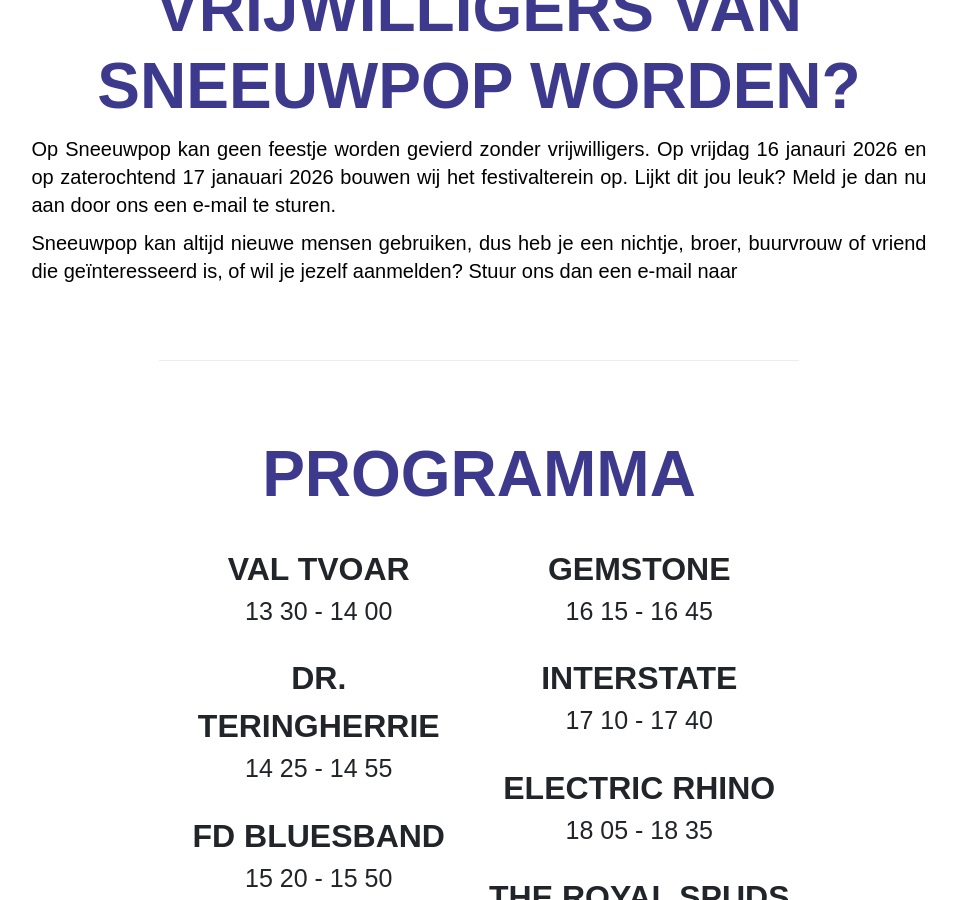
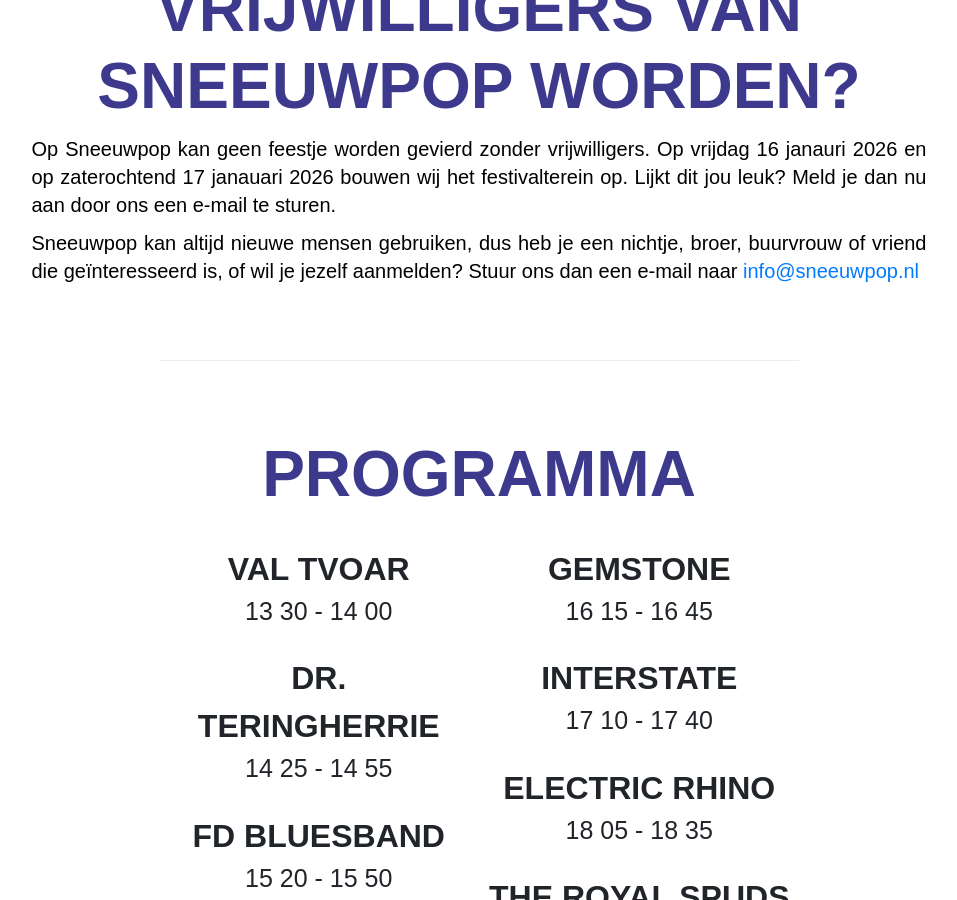
Before and after one commit to sneeuwpop-festival/sneeuwpop.nl, a Jekyll site: the page built from index.md, in a window 1280 px wide and 900 px high, scrolled down 516 px. Shown: the whole window, without its empty margins (161-1118 px from the left). Built offline with Jekyll 4.4.1, drawn with Linux system fonts in a browser that asks for light colours.

Commit message:
Update vrijwilligers.html

```diff
--- a/_includes/vrijwilligers.html
+++ b/_includes/vrijwilligers.html
@@ -3,6 +3,6 @@
         <h2>VRIJWILLIGERS VAN SNEEUWPOP WORDEN?</h2>
         <h5>Op Sneeuwpop kan geen feestje worden gevierd zonder vrijwilligers. Op vrijdag 16 janauri 2026 en op zaterochtend 17 janauari 2026 bouwen wij het festivalterein op. Lijkt dit jou leuk? Meld je dan nu aan door ons een e-mail te sturen.</h5>
         <h5></h5>
-        <h5>Sneeuwpop kan altijd nieuwe mensen gebruiken, dus heb je een nichtje, broer, buurvrouw of vriend die geïnteresseerd is, of wil je jezelf aanmelden? Stuur ons dan een e-mail naar <a href="mailto:info@sneeuwpop.nl"></a></h5>
+        <h5>Sneeuwpop kan altijd nieuwe mensen gebruiken, dus heb je een nichtje, broer, buurvrouw of vriend die geïnteresseerd is, of wil je jezelf aanmelden? Stuur ons dan een e-mail naar <a href="mailto:info@sneeuwpop.nl">info@sneeuwpop.nl</a></h5>
     </div>
 </div>
```
